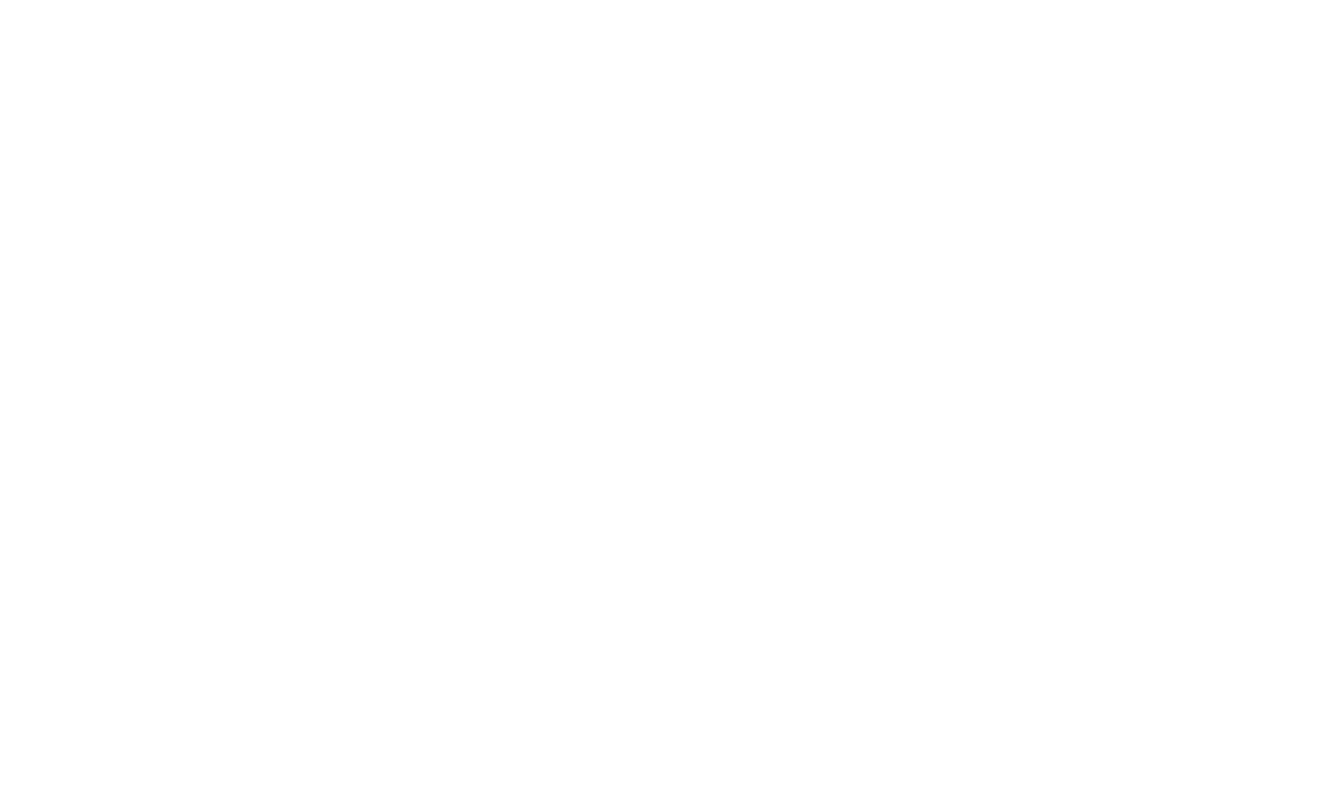
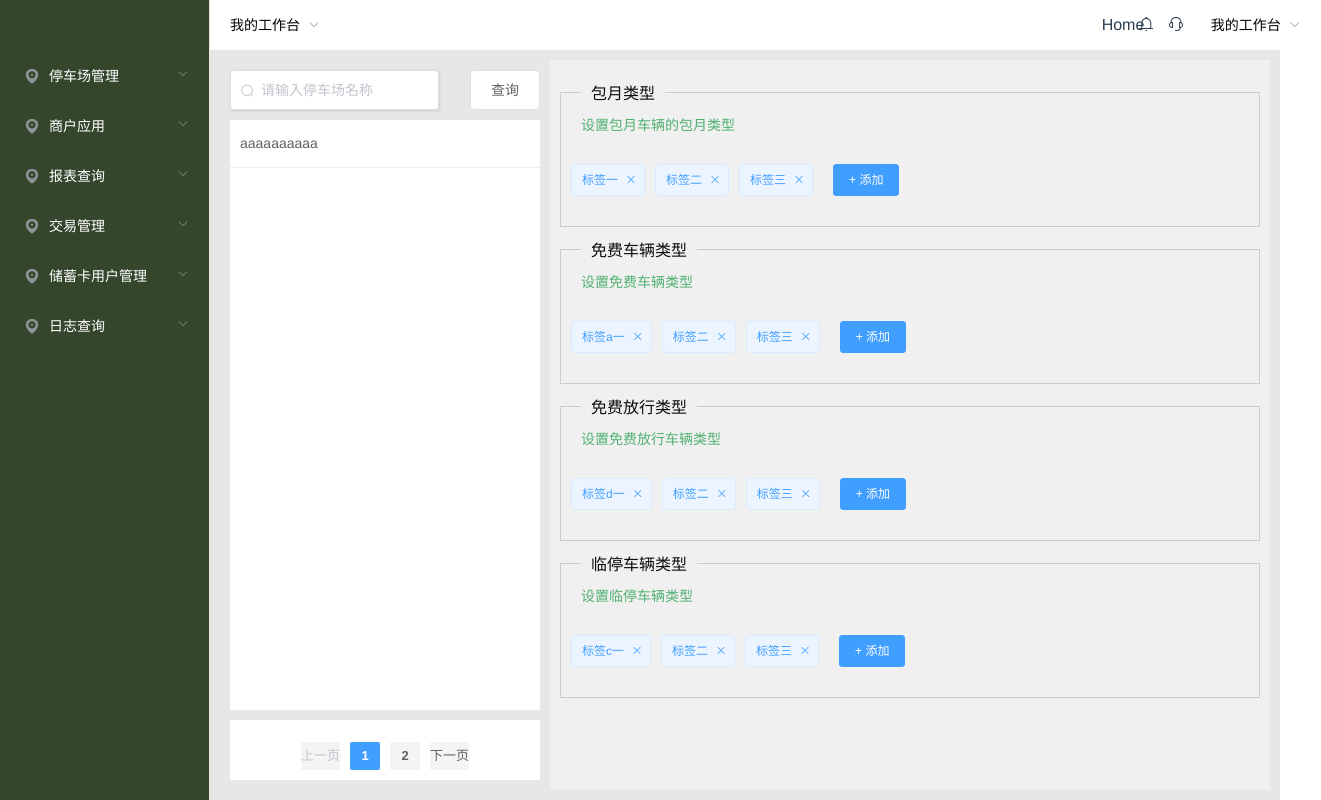
Before and after one commit to spa123456/vue-platform, a Vue app: page /cartype in a window 1280 px wide. Shown: the whole page, 1321 px wide, since content can reach past the window. Built offline with nearby package versions, Linux system fonts and the light colour scheme.

Commit message:
feat:车辆类型的页面编写已经OK

```diff
--- a/src/components/carmanagment/Blacklistcar.vue
+++ b/src/components/carmanagment/Blacklistcar.vue
@@ -51,9 +51,7 @@
         <div>
           <el-button type="primary">查询</el-button>
           <el-button type="primary">添加</el-button>
-          <el-button type="primary">导入</el-button>
           <el-button type="primary">导出</el-button>
-          <el-button type="primary">下载模板</el-button>
         </div>
       </el-header>
       <el-main>
@@ -64,7 +62,6 @@
               <el-table-column label="期限" prop="date" align="center"></el-table-column>
               <el-table-column label="开始日期" prop="date" align="center"></el-table-column>
               <el-table-column label="截止日期" prop="date" align="center"></el-table-column>
-              <el-table-column label="免费类别" prop="date" align="center"></el-table-column>
               <el-table-column label="备注" prop="date" align="center"></el-table-column>
               <el-table-column label="操作" align="center" width="240">
                 <template slot-scope="scope">
--- a/src/components/carmanagment/Cartype.vue
+++ b/src/components/carmanagment/Cartype.vue
@@ -44,6 +44,144 @@
       </el-container>
     </el-aside>
     <el-container class="right-container">
+      <el-row style="width:100%">
+        <el-col :span="24">
+          <div class="settype-content">
+            <fieldset>
+              <legend>包月类型</legend>
+              <p>设置包月车辆的包月类型</p>
+              <div class="tagBx">
+                <el-tag
+                  :key="tag"
+                  type="primary"
+                  v-for="tag in dynamicTags1"
+                  closable
+                  :disable-transitions="false"
+                  @close="handleClose1(tag)"
+                >{{tag}}</el-tag>
+                <el-input
+                  class="input-new-tag"
+                  v-if="inputVisible1"
+                  v-model="inputValue1"
+                  ref="saveTagInput1"
+                  size="small"
+                  @keyup.enter.native="handleInputConfirm1"
+                  @blur="handleInputConfirm1"
+                ></el-input>
+                <el-button
+                  v-else
+                  class="button-new-tag"
+                  type="primary"
+                  size="small"
+                  @click="showInput1"
+                >+ 添加</el-button>
+              </div>
+            </fieldset>
+          </div>
+        </el-col>
+        <el-col :span="24">
+          <div class="settype-content">
+                          <fieldset>
+              <legend>免费车辆类型</legend>
+              <p>设置免费车辆类型</p>
+              <div class="tagBx">
+                <el-tag
+                  :key="tag"
+                  type="primary"
+                  v-for="tag in dynamicTags2"
+                  closable
+                  :disable-transitions="false"
+                  @close="handleClose2(tag)"
+                >{{tag}}</el-tag>
+                <el-input
+                  class="input-new-tag"
+                  v-if="inputVisible2"
+                  v-model="inputValue2"
+                  ref="saveTagInput2"
+                  size="small"
+                  @keyup.enter.native="handleInputConfirm2"
+                  @blur="handleInputConfirm2"
+                ></el-input>
+                <el-button
+                  v-else
+                  class="button-new-tag"
+                  type="primary"
+                  size="small"
+                  @click="showInput2"
+                >+ 添加</el-button>
+              </div>
+            </fieldset>
+          </div>
+        </el-col>
+        <el-col :span="24">
+          <div class="settype-content">
+                          <fieldset>
+              <legend>免费放行类型</legend>
+              <p>设置免费放行车辆类型</p>
+              <div class="tagBx">
+                <el-tag
+                  :key="tag"
+                  type="primary"
+                  v-for="tag in dynamicTags3"
+                  closable
+                  :disable-transitions="false"
+                  @close="handleClose3(tag)"
+                >{{tag}}</el-tag>
+                <el-input
+                  class="input-new-tag"
+                  v-if="inputVisible3"
+                  v-model="inputValue3"
+                  ref="saveTagInput3"
+                  size="small"
+                  @keyup.enter.native="handleInputConfirm3"
+                  @blur="handleInputConfirm3"
+                ></el-input>
+                <el-button
+                  v-else
+                  class="button-new-tag"
+                  type="primary"
+                  size="small"
+                  @click="showInput3"
+                >+ 添加</el-button>
+              </div>
+            </fieldset>
+          </div>
+        </el-col>
+        <el-col :span="24">
+          <div class="settype-content">
+                          <fieldset>
+              <legend>临停车辆类型</legend>
+              <p>设置临停车辆类型</p>
+              <div class="tagBx">
+                <el-tag
+                  :key="tag"
+                  type="primary"
+                  v-for="tag in dynamicTags4"
+                  closable
+                  :disable-transitions="false"
+                  @close="handleClose4(tag)"
+                >{{tag}}</el-tag>
+                <el-input
+                  class="input-new-tag"
+                  v-if="inputVisible4"
+                  v-model="inputValue4"
+                  ref="saveTagInput4"
+                  size="small"
+                  @keyup.enter.native="handleInputConfirm4"
+                  @blur="handleInputConfirm4"
+                ></el-input>
+                <el-button
+                  v-else
+                  class="button-new-tag"
+                  type="primary"
+                  size="small"
+                  @click="showInput4"
+                >+ 添加</el-button>
+              </div>
+            </fieldset>
+          </div>
+        </el-col>
+      </el-row>
     </el-container>
   </el-container>
 </template>
@@ -52,7 +190,7 @@ export default {
   data() {
     return {
       input: "", //aside查询停车场的input
-      inputvalue: "", //查询车主房主车位信息的号码
+      inputValue1: "", //查询车主房主车位信息的号码
       tableData: [
         {
           date: "aaaaaaaaaa"
@@ -60,11 +198,102 @@ export default {
       ],
       newsprev: "上一页",
       newsNext: "下一页",
+      dynamicTags1: ["标签一", "标签二", "标签三"],
+      dynamicTags2: ["标签a一", "标签二", "标签三"],
+      dynamicTags3: ["标签d一", "标签二", "标签三"],
+      dynamicTags4: ["标签c一", "标签二", "标签三"],
+      inputVisible1: false,
+      inputVisible2: false,
+      inputVisible3: false,
+      inputVisible4: false,
+      inputValue1: "",
+      inputValue2: "",
+      inputValue3: "",
+      inputValue4: "",
     };
   },
   methods: {
     querydate(val) {
       console.log(val.date);
+    },
+
+    //第一块
+    handleClose1(tag) {
+      this.dynamicTags1.splice(this.dynamicTags1.indexOf(tag), 1);
+    },
+    showInput1() {
+      this.inputVisible1 = true;
+      this.$nextTick(_ => {
+        this.$refs.saveTagInput1.$refs.input.focus();
+      });
+    },
+    handleInputConfirm1() {
+      let inputValue1 = this.inputValue1;
+      if (inputValue1) {
+        this.dynamicTags1.push(inputValue1);
+      }
+      this.inputVisible1 = false;
+      this.inputValue1 = "";
+    },
+
+    //第二块
+
+    handleClose2(tag) {
+      this.dynamicTags2.splice(this.dynamicTags2.indexOf(tag), 1);
+    },
+    showInput2() {
+      this.inputVisible2 = true;
+      this.$nextTick(_ => {
+        this.$refs.saveTagInput2.$refs.input.focus();
+      });
+    },
+    handleInputConfirm2() {
+      let inputValue2 = this.inputValue2;
+      if (inputValue2) {
+        this.dynamicTags2.push(inputValue2);
+      }
+      this.inputVisible2 = false;
+      this.inputValue2 = "";
+    },
+
+    //第三块
+
+    handleClose3(tag) {
+      this.dynamicTags3.splice(this.dynamicTags3.indexOf(tag), 1);
+    },
+    showInput3() {
+      this.inputVisible3 = true;
+      this.$nextTick(_ => {
+        this.$refs.saveTagInput3.$refs.input.focus();
+      });
+    },
+    handleInputConfirm3() {
+      let inputValue3 = this.inputValue3;
+      if (inputValue3) {
+        this.dynamicTags3.push(inputValue3);
+      }
+      this.inputVisible3 = false;
+      this.inputValue3 = "";
+    },
+
+    //第四块
+
+    handleClose4(tag) {
+      this.dynamicTags4.splice(this.dynamicTags4.indexOf(tag), 1);
+    },
+    showInput4() {
+      this.inputVisible4 = true;
+      this.$nextTick(_ => {
+        this.$refs.saveTagInput4.$refs.input.focus();
+      });
+    },
+    handleInputConfirm4() {
+      let inputValue4 = this.inputValue4;
+      if (inputValue4) {
+        this.dynamicTags4.push(inputValue4);
+      }
+      this.inputVisible4 = false;
+      this.inputValue4 = "";
     },
   }
 };
@@ -103,7 +332,40 @@ export default {
 
   .right-container {
     background-color: rgb(240, 240, 240);
+    .settype-content {
+      fieldset {
+        border-width: 1px;
+        border-color: #ccc;
+        .el-tag + .el-tag {
+          margin: 20px 0 20px 10px;
+        }
+        .button-new-tag {
+          margin: 20px;
+          height: 32px;
+          line-height: 30px;
+          padding-top: 0;
+          padding-bottom: 0;
+        }
+        .input-new-tag {
+          width: 90px;
+          margin: 20px;
+          vertical-align: bottom;
+        }
+        .tagBx {
+          padding: 10px;
+        }
+        p {
+          font-size: 14px;
+          color: rgb(82, 177, 114);
+          padding-left: 20px;
+        }
+        legend {
+          margin-left: 20px;
+          padding: 10px;
+          color: rgb(14, 13, 13);
+        }
+      }
+    }
   }
-
 }
 </style>
--- a/src/router.js
+++ b/src/router.js
@@ -63,6 +63,11 @@ export default new Router({
           name:'stopcarcrcode',
           component:() => import('./components/carmanagment/Stopcarcrcode.vue')
         },
+        {
+          path:'/cartype',
+          name:'cartype',
+          component:() => import('./components/carmanagment/Cartype.vue')
+        },
       ]
 
     }
--- a/src/views/NavigationMenu.vue
+++ b/src/views/NavigationMenu.vue
@@ -30,7 +30,7 @@
             <el-menu-item index="freecar">免费车辆</el-menu-item>
             <el-menu-item index="blacklistcar">黑名车辆</el-menu-item>
             <el-menu-item index="stopcarcrcode">停车记录</el-menu-item>
-            <el-menu-item index="1-8">车辆类型</el-menu-item>
+            <el-menu-item index="cartype">车辆类型</el-menu-item>
             <el-menu-item index="1-9">易错车牌</el-menu-item>
             <el-menu-item index="1-10">临停车辆</el-menu-item>
             <el-menu-item index="1-11">包月规则</el-menu-item>
```
